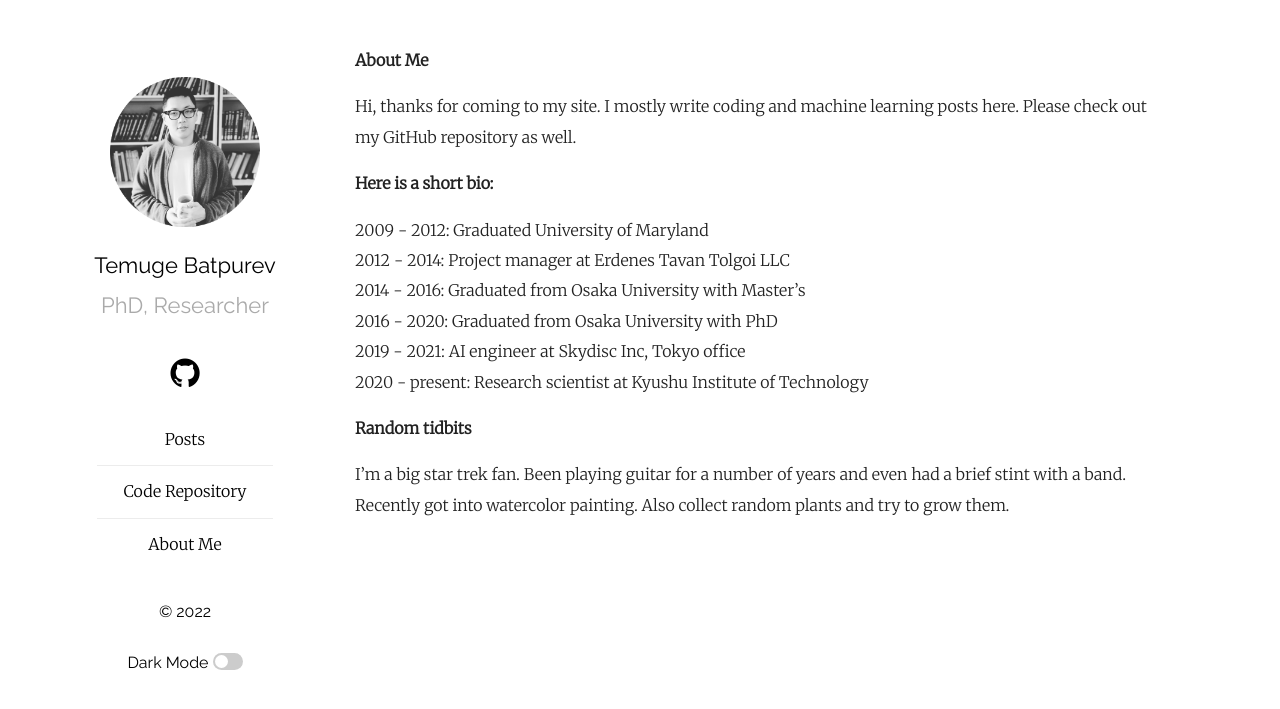
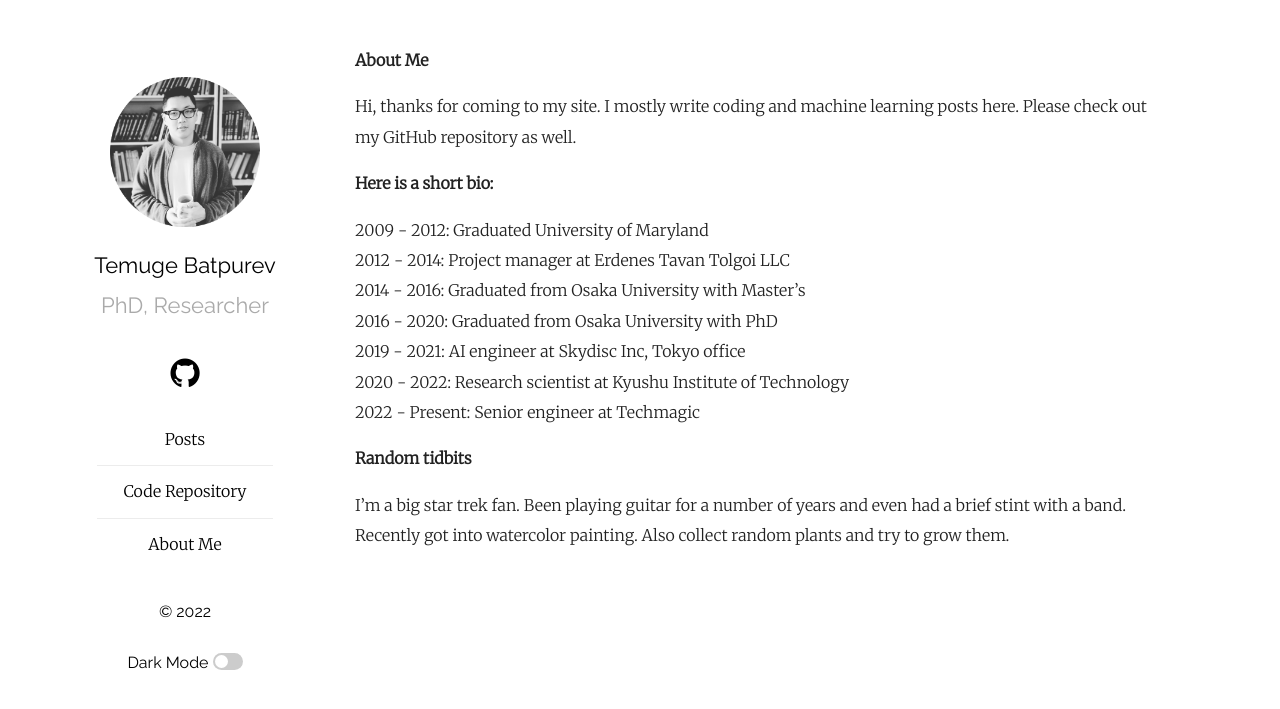
Before and after one commit to TemugeB/temugeb.github.io, a Jekyll site: the page built from about.md, in a window 1280 px wide. Shown: the top 709 px of the page. Built offline with Jekyll 4.4.1, drawn with Linux system fonts in a browser that asks for light colours.

Commit message:
Update about.md

```diff
--- a/about.md
+++ b/about.md
@@ -14,7 +14,8 @@ Hi, thanks for coming to my site. I mostly write coding and machine learning pos
 2014 - 2016: Graduated from Osaka University with Master's
 2016 - 2020: Graduated from Osaka University with PhD
 2019 - 2021: AI engineer at Skydisc Inc, Tokyo office
-2020 - present: Research scientist at Kyushu Institute of Technology
+2020 - 2022: Research scientist at Kyushu Institute of Technology
+2022 - Present: Senior engineer at Techmagic
 
 **Random tidbits**
 
```
